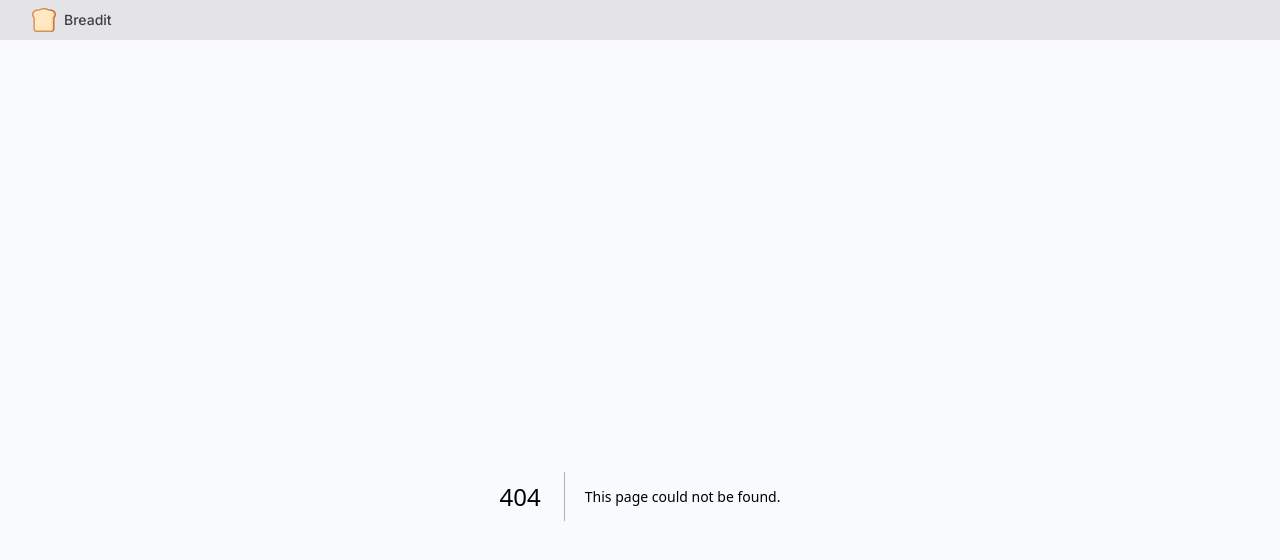
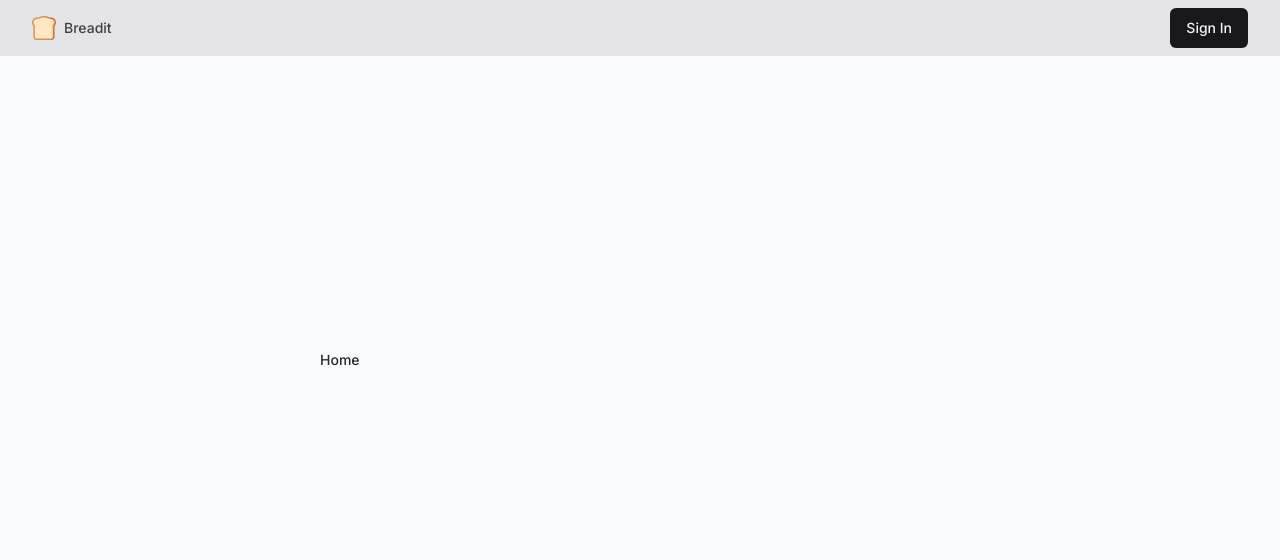
Before and after one commit to Avijit-Sarkar/breadit, a Next.js app: page /sign-in in a window 1280 px wide. Before the commit this address had no page. Shown: the top 560 px of the page. Built offline with nearby package versions, Linux system fonts and the light colour scheme.

Commit message:
creating the sign-in page

```diff
--- /dev/null
+++ b/src/app/(auth)/sign-in/page.tsx
@@ -0,0 +1,24 @@
+import { buttonVariants } from "@/components/ui/Button";
+import { cn } from "@/lib/utils";
+import Link from "next/link";
+import { FC } from "react";
+
+const page: FC = () => {
+  return (
+    <div className="absolute inset-0">
+      <div className="h-full max-w-2xl mx-auto flex flex-col items-center justify-center gap-20">
+        <Link
+          href={"/"}
+          className={cn(
+            buttonVariants({ variant: "ghost" }),
+            "self-start -mt-20"
+          )}
+        >
+          Home
+        </Link>
+      </div>
+    </div>
+  );
+};
+
+export default page;
--- a/src/components/Navbar.tsx
+++ b/src/components/Navbar.tsx
@@ -1,5 +1,6 @@
 import Link from "next/link";
 import { Icons } from "./Icons";
+import { buttonVariants } from "./ui/Button";
 
 const Navbar = () => {
   return (
@@ -12,6 +13,12 @@
             Breadit
           </p>
         </Link>
+
+        {/* Search Bar */}
+
+        <Link href={"/sign-in"} className={buttonVariants()}>
+          Sign In
+        </Link>
       </div>
     </div>
   );
```
